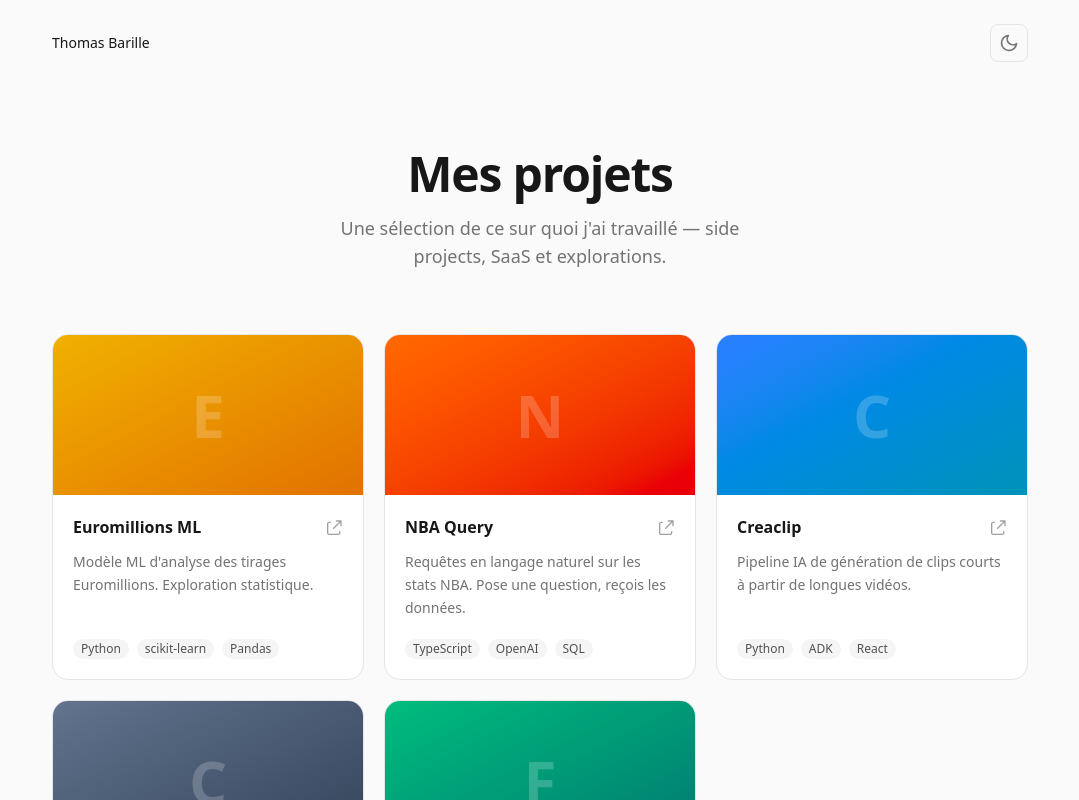
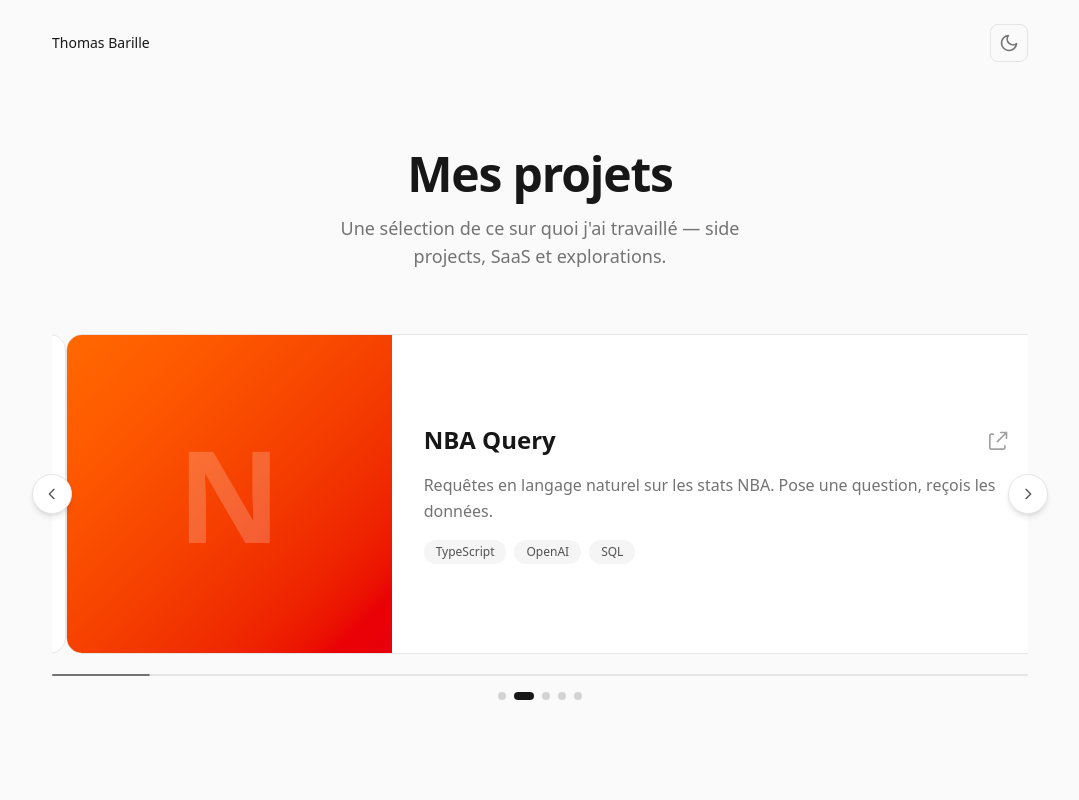
Before and after one commit to thomasBarille-ab/portfolio, a React (Vite) app: page / in a window 1280 px wide. Shown: the top 800 px of the page, without its empty margins (100-1179 px from the left). Built offline with nearby package versions, Linux system fonts and the light colour scheme.

Commit message:
add carrousel and time on cards

```diff
--- a/src/App.tsx
+++ b/src/App.tsx
@@ -1,11 +1,69 @@
+import { useEffect, useRef, useState } from "react"
 import { ProjectCard } from "./components/ProjectCard"
 import { ThemeToggle } from "./components/ThemeToggle"
 import { projects } from "./data/projects"
 
+const DURATION = 5000
+const SLIDE_MS = 550
+const slides = [projects[projects.length - 1], ...projects, projects[0]]
+
 function App() {
+  const [dotIndex, setDotIndex] = useState(0)
+  const posRef = useRef(1)
+  const stripRef = useRef<HTMLDivElement>(null)
+  const timerRef = useRef<ReturnType<typeof setInterval> | null>(null)
+  const busy = useRef(false)
+
+  const setTransform = (index: number, animated = true) => {
+    const el = stripRef.current
+    if (!el) return
+    el.style.transition = animated
+      ? `transform ${SLIDE_MS}ms cubic-bezier(0.25, 0.46, 0.45, 0.94)`
+      : "none"
+    el.style.transform = `translateX(-${(index / slides.length) * 100}%)`
+  }
+
+  const toReal = (i: number) =>
+    i === 0 ? projects.length - 1 : i >= slides.length - 1 ? 0 : i - 1
+
+  const goTo = (index: number) => {
+    if (busy.current) return
+    busy.current = true
+    posRef.current = index
+    setDotIndex(toReal(index))
+    setTransform(index)
+  }
+
+  const handleTransitionEnd = () => {
+    // Silent teleport from clone to real slide
+    if (posRef.current === slides.length - 1) {
+      posRef.current = 1
+      setTransform(1, false)
+    } else if (posRef.current === 0) {
+      posRef.current = projects.length
+      setTransform(projects.length, false)
+    }
+    busy.current = false
+  }
+
+  const startTimer = () => {
+    if (timerRef.current) clearInterval(timerRef.current)
+    timerRef.current = setInterval(() => goTo(posRef.current + 1), DURATION)
+  }
+
+  const handleNav = (dir: "prev" | "next") => {
+    goTo(dir === "next" ? posRef.current + 1 : posRef.current - 1)
+    startTimer()
+  }
+
+  useEffect(() => {
+    setTransform(1, false)
+    startTimer()
+    return () => { if (timerRef.current) clearInterval(timerRef.current) }
+  }, [])
+
   return (
     <div className="min-h-screen bg-neutral-50 dark:bg-neutral-950 transition-colors duration-200">
-      {/* Header */}
       <header className="max-w-5xl mx-auto px-6 py-6 flex items-center justify-between">
         <span className="text-sm font-medium text-neutral-900 dark:text-neutral-100">
           Thomas Barille
@@ -13,7 +71,6 @@ function App() {
         <ThemeToggle />
       </header>
 
-      {/* Hero */}
       <main className="max-w-5xl mx-auto px-6 pb-20">
         <div className="py-16 text-center">
           <h1 className="text-4xl sm:text-5xl font-bold text-neutral-900 dark:text-neutral-100 tracking-tight mb-4">
@@ -24,10 +81,62 @@ function App() {
           </p>
         </div>
 
-        {/* Grid */}
-        <div className="grid grid-cols-1 sm:grid-cols-2 lg:grid-cols-3 gap-5">
-          {projects.map((project) => (
-            <ProjectCard key={project.title} project={project} />
+        {/* Carousel */}
+        <div className="relative">
+          <button
+            onClick={() => handleNav("prev")}
+            aria-label="Précédent"
+            className="absolute -left-5 top-1/2 -translate-y-1/2 z-10 w-10 h-10 rounded-full bg-white dark:bg-neutral-800 border border-neutral-200 dark:border-neutral-700 shadow-md flex items-center justify-center hover:bg-neutral-50 dark:hover:bg-neutral-700 transition-colors"
+          >
+            <svg className="w-4 h-4 text-neutral-600 dark:text-neutral-300" fill="none" stroke="currentColor" strokeWidth={2} viewBox="0 0 24 24">
+              <path strokeLinecap="round" strokeLinejoin="round" d="M15 19l-7-7 7-7" />
+            </svg>
+          </button>
+
+          <div className="overflow-hidden">
+            <div
+              ref={stripRef}
+              style={{ width: `${slides.length * 100}%` }}
+              className="flex will-change-transform"
+              onTransitionEnd={handleTransitionEnd}
+            >
+              {slides.map((project, i) => (
+                <div key={i} style={{ width: `${100 / slides.length}%` }}>
+                  <ProjectCard project={project} />
+                </div>
+              ))}
+            </div>
+          </div>
+
+          <button
+            onClick={() => handleNav("next")}
+            aria-label="Suivant"
+            className="absolute -right-5 top-1/2 -translate-y-1/2 z-10 w-10 h-10 rounded-full bg-white dark:bg-neutral-800 border border-neutral-200 dark:border-neutral-700 shadow-md flex items-center justify-center hover:bg-neutral-50 dark:hover:bg-neutral-700 transition-colors"
+          >
+            <svg className="w-4 h-4 text-neutral-600 dark:text-neutral-300" fill="none" stroke="currentColor" strokeWidth={2} viewBox="0 0 24 24">
+              <path strokeLinecap="round" strokeLinejoin="round" d="M9 5l7 7-7 7" />
+            </svg>
+          </button>
+        </div>
+
+        {/* Progress bar */}
+        <div className="mt-5 h-0.5 bg-neutral-200 dark:bg-neutral-800 rounded-full overflow-hidden">
+          <div key={dotIndex} className="h-full bg-neutral-500 dark:bg-neutral-400 progress-bar" />
+        </div>
+
+        {/* Dots */}
+        <div className="flex justify-center gap-2 mt-4">
+          {projects.map((_, i) => (
+            <button
+              key={i}
+              onClick={() => { goTo(i + 1); startTimer() }}
+              aria-label={`Projet ${i + 1}`}
+              className={`rounded-full transition-all duration-300 ${
+                i === dotIndex
+                  ? "w-5 h-2 bg-neutral-900 dark:bg-neutral-100"
+                  : "w-2 h-2 bg-neutral-300 dark:bg-neutral-700 hover:bg-neutral-400 dark:hover:bg-neutral-500"
+              }`}
+            />
           ))}
         </div>
       </main>
--- a/src/components/ProjectCard.tsx
+++ b/src/components/ProjectCard.tsx
@@ -6,23 +6,23 @@ export function ProjectCard({ project }: { project: Project }) {
       href={project.url}
       target="_blank"
       rel="noopener noreferrer"
-      className="group flex flex-col rounded-2xl overflow-hidden border border-neutral-200 dark:border-neutral-800 bg-white dark:bg-neutral-900 hover:shadow-xl hover:-translate-y-1 transition-all duration-200 cursor-pointer"
+      className="group flex rounded-2xl overflow-hidden border border-neutral-200 dark:border-neutral-800 bg-white dark:bg-neutral-900 hover:border-neutral-300 dark:hover:border-neutral-600 transition-colors duration-200 cursor-pointer w-full h-72 sm:h-80"
     >
-      {/* Gradient thumbnail */}
-      <div className={`h-40 bg-gradient-to-br ${project.gradient} flex items-center justify-center`}>
-        <span className="text-white/20 text-6xl font-bold select-none">
+      {/* Gradient panel */}
+      <div className={`w-2/5 sm:w-1/3 bg-gradient-to-br ${project.gradient} flex items-center justify-center shrink-0`}>
+        <span className="text-white/20 text-8xl sm:text-9xl font-bold select-none">
           {project.title[0]}
         </span>
       </div>
 
       {/* Content */}
-      <div className="flex flex-col gap-3 p-5 flex-1">
-        <div className="flex items-center justify-between">
-          <h2 className="text-base font-semibold text-neutral-900 dark:text-neutral-100">
+      <div className="flex flex-col justify-center gap-4 p-8 flex-1 min-w-0">
+        <div className="flex items-center justify-between gap-3">
+          <h2 className="text-xl sm:text-2xl font-bold text-neutral-900 dark:text-neutral-100 truncate">
             {project.title}
           </h2>
           <svg
-            className="w-4 h-4 text-neutral-400 group-hover:text-neutral-700 dark:group-hover:text-neutral-200 transition-colors shrink-0"
+            className="w-5 h-5 text-neutral-400 group-hover:text-neutral-700 dark:group-hover:text-neutral-200 transition-colors shrink-0"
             fill="none" stroke="currentColor" strokeWidth={2}
             viewBox="0 0 24 24"
           >
@@ -30,16 +30,15 @@ export function ProjectCard({ project }: { project: Project }) {
           </svg>
         </div>
 
-        <p className="text-sm text-neutral-500 dark:text-neutral-400 leading-relaxed flex-1">
+        <p className="text-sm sm:text-base text-neutral-500 dark:text-neutral-400 leading-relaxed overflow-y-auto max-h-24">
           {project.description}
         </p>
 
-        {/* Tags */}
-        <div className="flex flex-wrap gap-2 mt-auto pt-2">
+        <div className="flex flex-wrap gap-2">
           {project.tags.map((tag) => (
             <span
               key={tag}
-              className="text-xs px-2 py-0.5 rounded-full bg-neutral-100 dark:bg-neutral-800 text-neutral-600 dark:text-neutral-400"
+              className="text-xs px-3 py-1 rounded-full bg-neutral-100 dark:bg-neutral-800 text-neutral-600 dark:text-neutral-400"
             >
               {tag}
             </span>
--- a/src/index.css
+++ b/src/index.css
@@ -11,3 +11,20 @@
     -webkit-font-smoothing: antialiased;
   }
 }
+
+.carousel-scroll {
+  scrollbar-width: none;
+  -ms-overflow-style: none;
+}
+.carousel-scroll::-webkit-scrollbar {
+  display: none;
+}
+
+@keyframes progress {
+  from { transform: scaleX(0); }
+  to { transform: scaleX(1); }
+}
+.progress-bar {
+  transform-origin: left;
+  animation: progress 5s linear forwards;
+}
```
Also changed, not shown: 1 other file (tests, documents, lock files or other folders).
